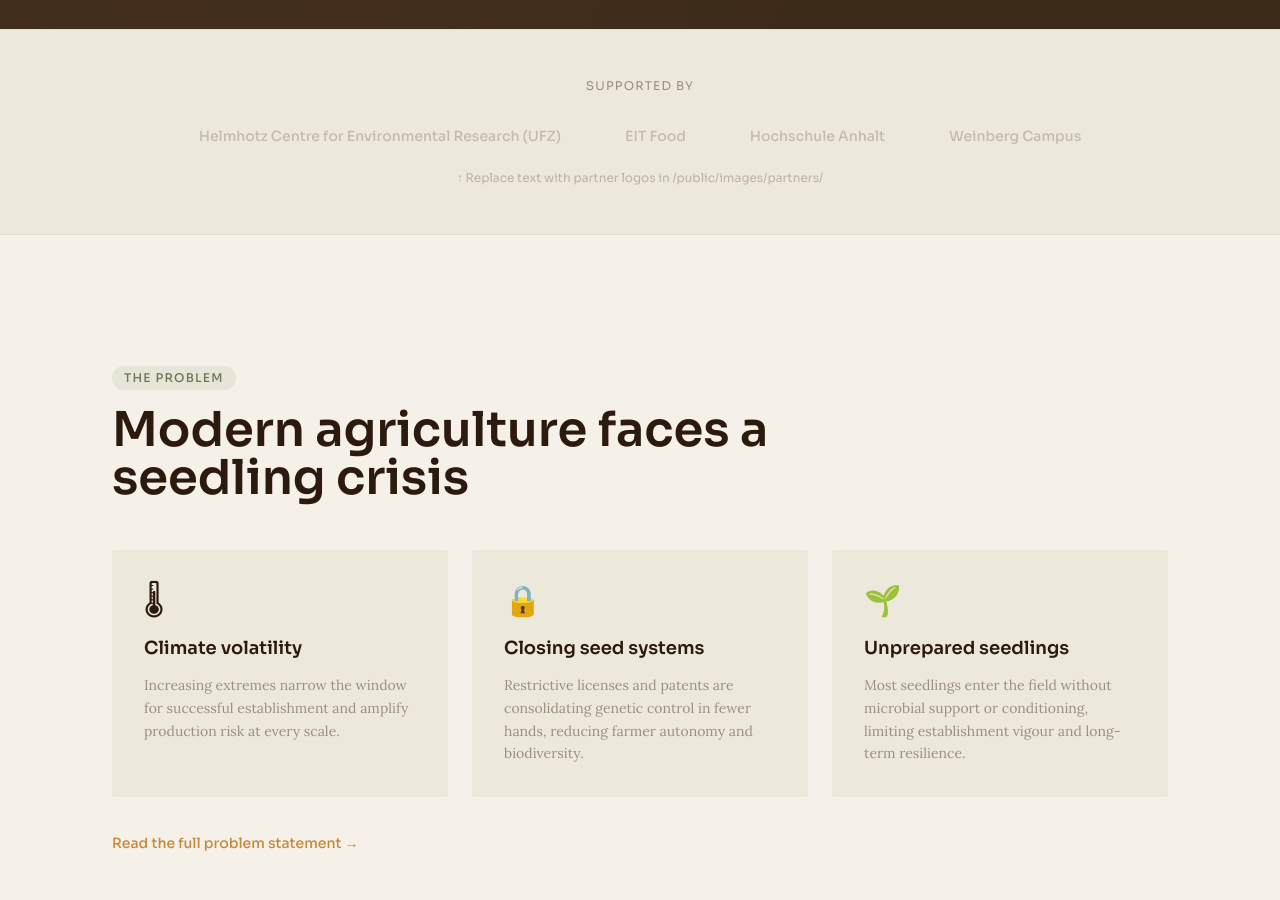
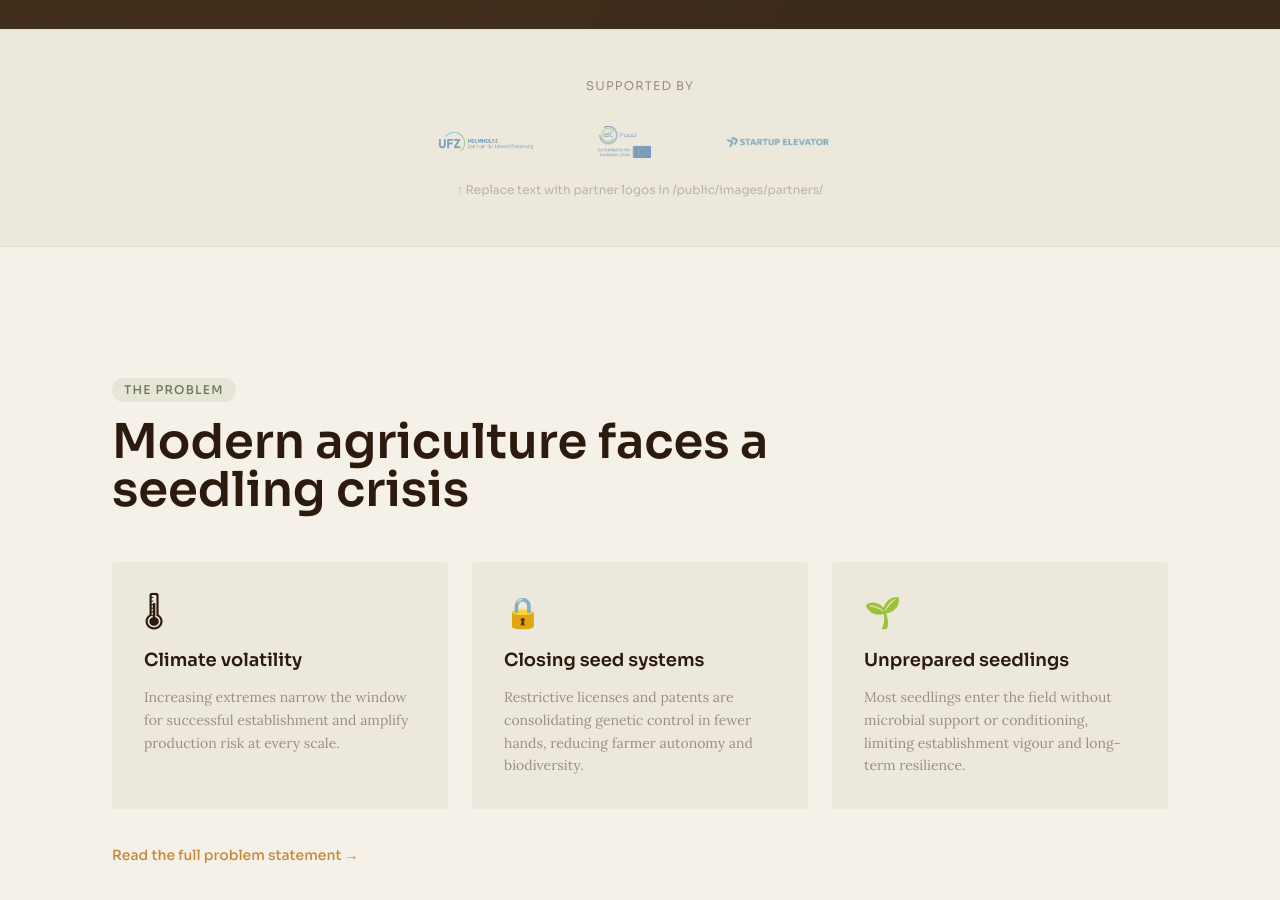
Before and after one commit to RosarioIacono/anthea, an Astro site: page / in a window 1280 px wide. Shown: the part 869-1769 px from the top of the page. Built offline with nearby package versions, Linux system fonts and the light colour scheme; Astro itself is replaced by a stand-in of ours.

Commit message:
adding logos

```diff
--- a/src/pages/index.astro
+++ b/src/pages/index.astro
@@ -79,12 +79,11 @@ import BaseLayout from '../layouts/BaseLayout.astro';
         Suggested partners: IPK Gatersleben, EIT Food, Hochschule Anhalt,
         Weinberg Campus, Potager Farm, Sky High project.
       -->
-      <div class="flex flex-wrap items-center justify-center gap-10 md:gap-16 opacity-50">
-        <div class="font-heading text-sm text-stone font-medium">Helmhotz Centre for Environmental Research (UFZ)</div>
-        <div class="font-heading text-sm text-stone font-medium">EIT Food</div>
-        <div class="font-heading text-sm text-stone font-medium">Hochschule Anhalt</div>
-        <div class="font-heading text-sm text-stone font-medium">Weinberg Campus</div>
-      </div>
+     <div class="flex flex-wrap items-center justify-center gap-10 md:gap-16 opacity-50">
+  <img src="/images/partners/ufz_logo.png" alt="Helmholtz Centre for Environmental Research (UFZ)" class="h-8 w-auto" />
+  <img src="/images/partners/eit_food_logo.png" alt="EIT Food" class="h-8 w-auto" />
+  <img src="/images/partners/weinberg_logo.png" alt="Weinberg Campus" class="h-8 w-auto" />
+</div>
       <p class="text-center text-xs text-stone/60 font-heading mt-6">
         <!-- Remove this note once logos are added -->
         ↑ Replace text with partner logos in /public/images/partners/
```
Also changed, not shown: public/images/partners/eit_food_logo.png (added), public/images/partners/ufz_logo.png (added), public/images/partners/weinberg_logo.png (added).
